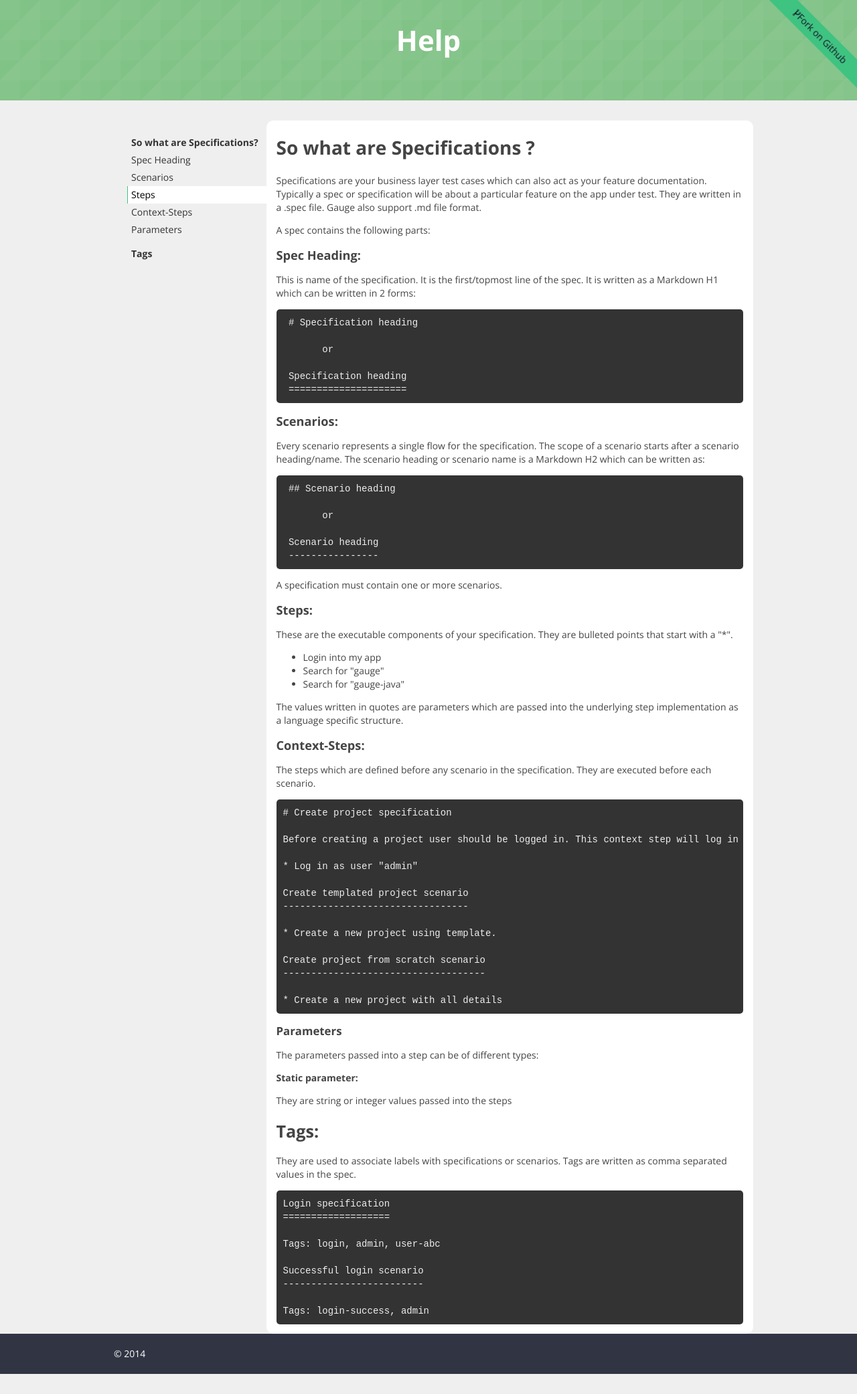
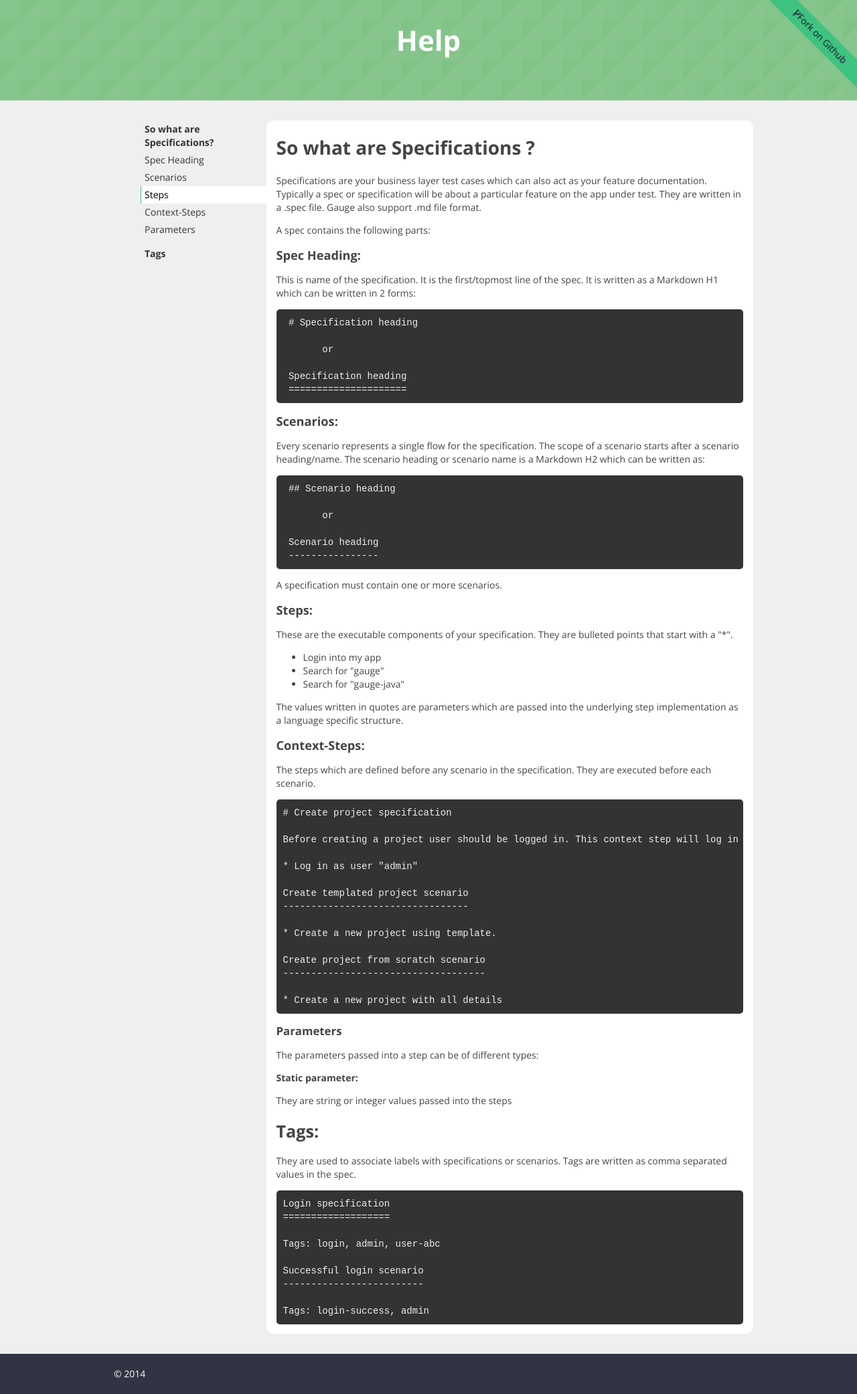
Before and after one commit to getgauge/getgauge.github.io, a Jekyll site: the page built from learn-more.html, in a window 1280 px wide. Shown: the whole page at 67% size. Built offline with Jekyll 4.4.1, drawn with Linux system fonts in a browser that asks for light colours; nearby versions of some CDN libraries; Markdown is read by kramdown in place of the engine named in the settings; before the commit the page ends 2052 px from its top, so only the background shows below that.

```diff
--- a/css/style.css
+++ b/css/style.css
@@ -71,6 +71,7 @@ section h4 {
 }
 .footer {
     background: #313543;
+    margin-top: 30px;
     color: white;
 }
 .footer-content {
--- a/learn-more.html
+++ b/learn-more.html
@@ -6,22 +6,22 @@ title: Help
 
 <div class="container">
     <div class="row">
-        <div class="col-lg-3  col-md-3" style="padding-right:0;">
+        <div class="col-lg-3  col-md-3 col-sm-3" style="padding-right:0;">
             <ul class="sidebar">
                 <li><a href="">So what are Specifications?</a>
                 </li>
                 <li>
 
                     <ul>
-                        <li><a href="">Spec Heading</a>
+                        <li><a href="#spec-heading">Spec Heading</a>
                         </li>
-                        <li><a href="">Scenarios</a>
+                        <li><a href="#scenarios">Scenarios</a>
                         </li>
-                        <li><a class="selected" href="">Steps</a>
+                        <li><a href="#steps" class="selected" >Steps</a>
                         </li>
-                        <li><a href="">Context-Steps</a>
+                        <li><a href="#context-steps">Context-Steps</a>
                         </li>
-                        <li><a href="">Parameters</a>
+                        <li><a href="#parameters">Parameters</a>
                         </li>
                     </ul>
                 </li>
@@ -29,13 +29,15 @@ title: Help
                 </li>
             </ul>
         </div>
-        <div class="col-lg-9 col-md-9 content">
+        <div class="col-lg-9 col-md-9 col-sm-9 content">
+        	<a name="specifications"></a>
             <h3>So what are Specifications ?</h3>
 
             <p>Specifications are your business layer test cases which can also act as your feature documentation. Typically a spec or specification will be about a particular feature on the app under test. They are written in a .spec file. Gauge also support .md file format.</p>
 
             <p>A spec contains the following parts:</p>
 
+        	<a name="spec-heading"></a>
             <h5>Spec Heading:</h5>
             <p>This is name of the specification. It is the first/topmost line of the spec. It is written as a Markdown H1 which can be written in 2 forms:</p>
 
@@ -47,6 +49,7 @@ title: Help
  Specification heading
  =====================</pre>
 
+			<a name="scenarios"></a>
             <h5>Scenarios:</h5>
 
             <p>Every scenario represents a single flow for the specification. The scope of a scenario starts after a scenario heading/name. The scenario heading or scenario name is a Markdown H2 which can be written as:</p>
@@ -62,6 +65,7 @@ title: Help
 
             <p>A specification must contain one or more scenarios.</p>
 
+            <a name="steps"></a>
             <h5>Steps:</h5>
 
             <p>These are the executable components of your specification. They are bulleted points that start with a "*".</p>
@@ -74,7 +78,9 @@ title: Help
 
             <p>The values written in quotes are parameters which are passed into the underlying step implementation as a language specific structure.</p>
 
+            <a name="context-steps"></a>
             <h5>Context-Steps:</h5>
+
 
             <p>The steps which are defined before any scenario in the specification. They are executed before each scenario.</p>
 
@@ -96,12 +102,14 @@ Create project from scratch scenario
 * Create a new project with all details
 </pre>
 
+			<a name="parameters"></a>
             <h6>Parameters</h6>
             <p>The parameters passed into a step can be of different types:</p>
 
             <b>Static parameter:</b>
             <p>They are string or integer values passed into the steps</p>
 
+            <a name="tags"></a>
             <h4>Tags:</h4>
 
             <p>They are used to associate labels with specifications or scenarios. Tags are written as comma separated values in the spec.</p>
@@ -141,8 +166,6 @@ body {
 }
 .sidebar {
     margin-top: 30px;
-    padding: 20px;
-    padding-right: 0;
     margin-right: 0;
     list-style: none;
 }
@@ -169,4 +192,8 @@ body {
     list-style: none;
     margin-bottom: 10px;
 }
+.fixedToTop{
+	position: fixed;
+	top: 0;
+}
 </style>
```
Also changed, not shown: other parts of learn-more.html (+18 -1 lines).
